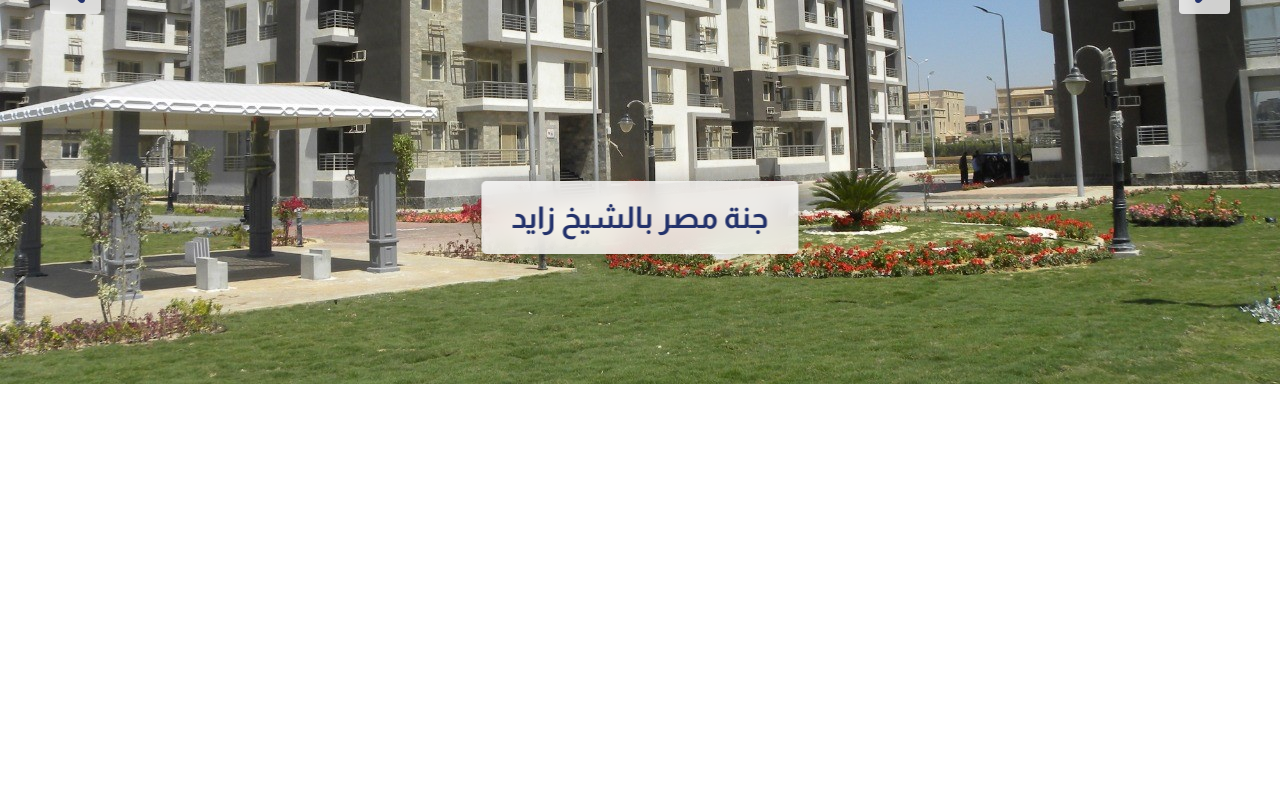
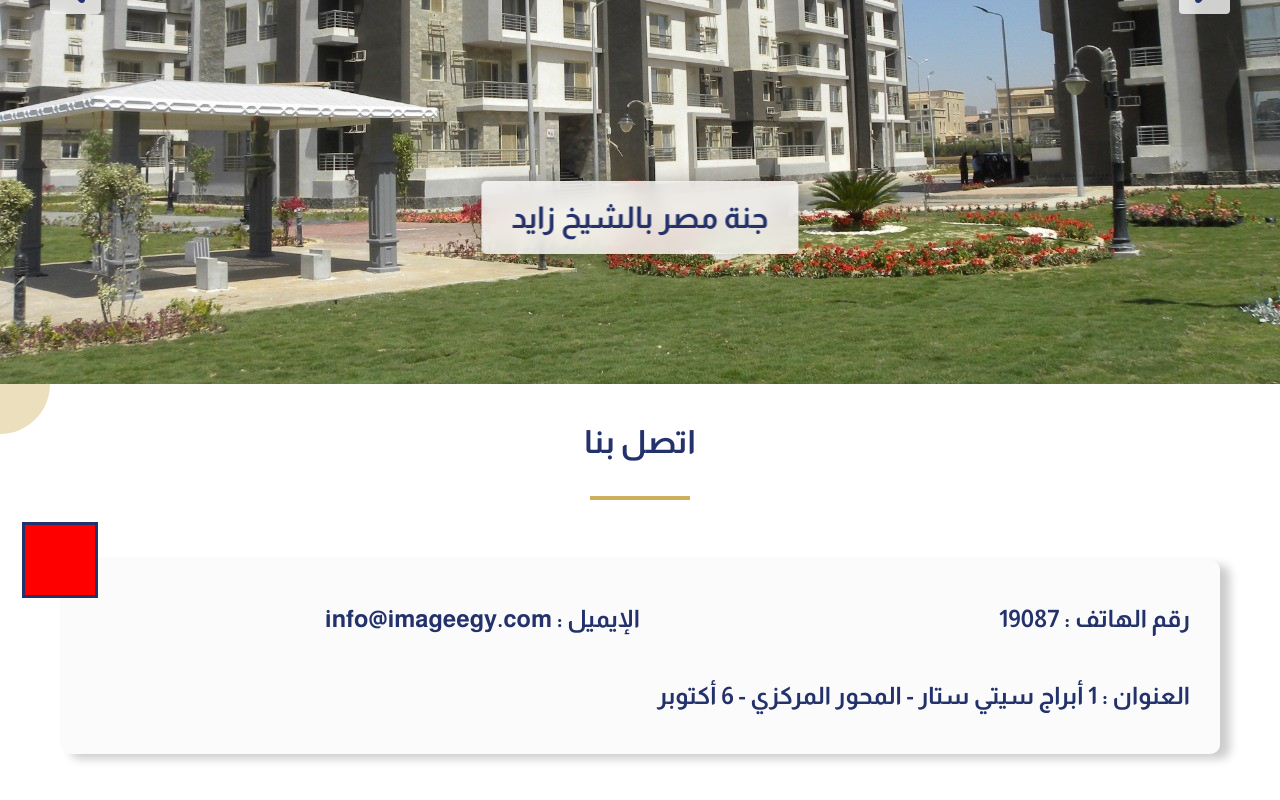
Before and after one commit to OmarShref/image-development, a React (Create React App) app: page / in a window 1280 px wide. Shown: the part 2272-3072 px from the top of the page. Before the commit the page ends 2656 px from the top, so only its background shows below. Built offline with nearby package versions, Linux system fonts and the light colour scheme.

Commit message:
section added

```diff
--- a/src/App.js
+++ b/src/App.js
@@ -3,6 +3,7 @@ import Landing from "./components/landing/Landing";
 import Navbar from "./components/navbar/Navbar";
 import AboutCompany from "./components/about-company/AboutCompany";
 import OurProjects from "./components/our-projects/OurProjects";
+import ContactUs from "./components/contact-us/ContactUs";
 
 function App() {
   return (
@@ -11,6 +12,7 @@ function App() {
       <Landing />
       <AboutCompany />
       <OurProjects />
+      <ContactUs />
     </div>
   );
 }
--- /dev/null
+++ b/src/components/contact-us/ContactUs.css
@@ -0,0 +1,70 @@
+/* dark blue : #23326b
+beg : #cfaf5c */
+
+.contactus {
+  position: relative;
+  overflow: hidden;
+  z-index: 1;
+}
+.contactus .pointer-div {
+  position: absolute;
+  background-color: rgba(35, 50, 107, 0.4);
+  width: 100px;
+  height: 100px;
+  border-radius: 50%;
+  top: 0;
+  left: 0;
+  transform: translate(-50%, -50%);
+  transition: 2s ease-out;
+  animation-name: pointer-div-animation;
+  animation-duration: 2s;
+  animation-iteration-count: infinite;
+  animation-direction: alternate;
+  z-index: -2;
+}
+
+@keyframes pointer-div-animation {
+  from {
+    background-color: rgba(35, 50, 107, 0.4);
+  }
+  to {
+    background-color: rgba(207, 175, 92, 0.4);
+  }
+}
+
+.contactus .contents {
+  position: relative;
+  margin: 60px 60px;
+  display: flex;
+  align-items: center;
+  justify-content: space-between;
+  flex-wrap: wrap;
+  direction: rtl;
+  border-radius: 10px;
+  padding: 20px 30px;
+  background-color: rgba(250, 250, 250, 0.7);
+  backdrop-filter: blur(5px);
+  box-shadow: 10px 5px 10px rgba(0, 0, 0, 0.2);
+  z-index: 1;
+}
+
+.contactus .contents::before {
+  content: "";
+  position: absolute;
+  top: 0;
+  left: 0;
+  transform: translate(-50%, -50%);
+  width: 70px;
+  height: 70px;
+  border: 3px solid #23326b;
+  z-index: -1;
+  background-color: red;
+}
+
+.contactus .contents p {
+  color: #23326b;
+  font-size: 24px;
+  font-weight: 600;
+  width: 50%;
+  padding: 25px 0;
+}
--- /dev/null
+++ b/src/components/contact-us/ContactUs.js
@@ -0,0 +1,35 @@
+import "./ContactUs.css";
+
+import React from "react";
+
+const ContactUs = () => {
+  const pointerDivMove = (e) => {
+    const pointerDiv = document.getElementById("pointer-div");
+    try {
+      let x = e.pageX;
+      let y = e.pageY - 2448;
+      pointerDiv.style.top = `${y}px`;
+      pointerDiv.style.left = `${x}px`;
+    } catch (error) {
+      console.log(error);
+    }
+  };
+
+  document.addEventListener("mousemove", (e) => pointerDivMove(e));
+
+  return (
+    <div className="contactus">
+      <div id="pointer-div" className="pointer-div"></div>
+      <div className="section-title">
+        <p>اتصل بنا</p>
+      </div>
+      <div className="contents">
+        <p>رقم الهاتف : 19087</p>
+        <p>الإيميل : info@imageegy.com</p>
+        <p>العنوان : 1 أبراج سيتي ستار - المحور المركزي - 6 أكتوبر</p>
+      </div>
+    </div>
+  );
+};
+
+export default ContactUs;
```
